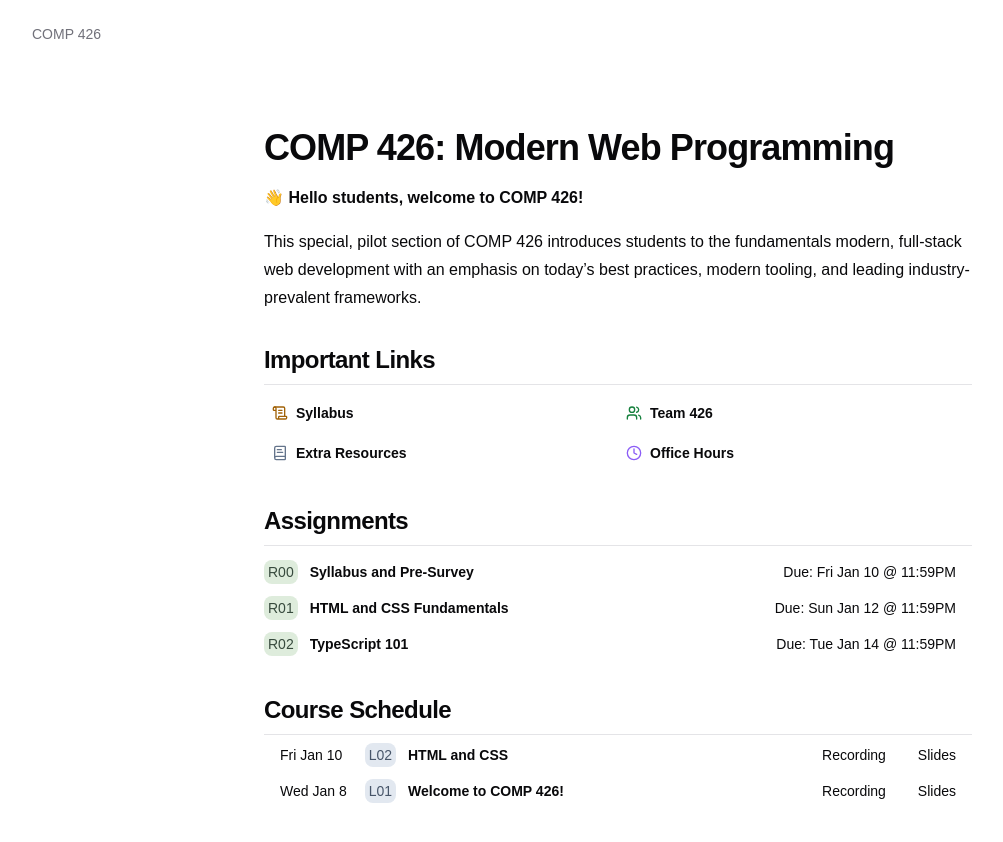
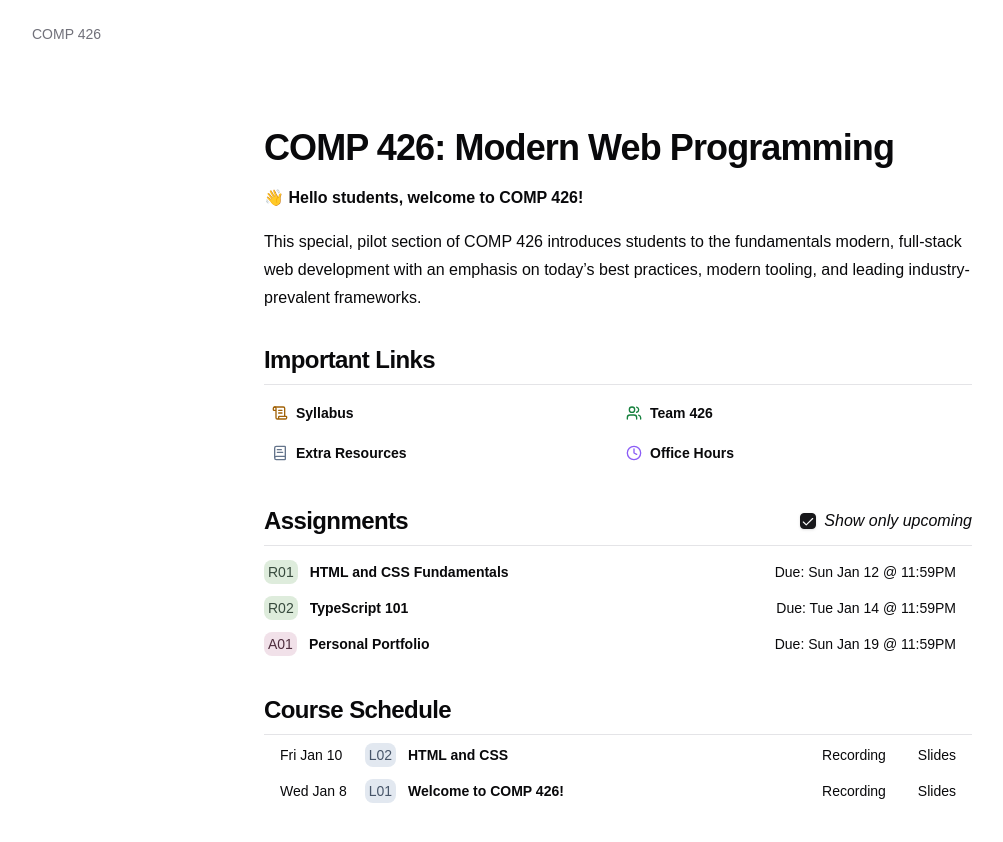
Before and after one commit to comp426-25s/comp426-25s.github.io, a Next.js app: page / in a window 1280 px wide. Shown: the top 842 px of the page, without its empty margins (22-1025 px from the left). Built offline with nearby package versions, Linux system fonts and the light colour scheme.

Commit message:
Add Checkbox and A01

```diff
--- a/app/page.tsx
+++ b/app/page.tsx
@@ -1,3 +1,5 @@
+"use client"
+
 import ScheduleListing from '@/components/widgets/schedule-listing';
 import { ScrollText } from 'lucide-react';
 import { BookText } from 'lucide-react';
@@ -8,8 +10,13 @@
 import Schedule from '@/components/widgets/schedule';
 import Link from 'next/link';
 import Assignments from '@/components/widgets/assignments';
+import { Checkbox } from "@/components/ui/checkbox"
+import React from 'react';
 
 export default function Home() {
+
+  const [showOnlyUpcomingAssignments, setShowOnlyUpcomingAssignments] = React.useState(true);
+  const toggleShowOldAssignments = () => setShowOnlyUpcomingAssignments(!showOnlyUpcomingAssignments);
 
   return (
     <>
@@ -65,10 +72,20 @@
         </div>
       </div>
 
-      <h2 className="mt-8 scroll-m-20 border-b pb-2 text-2xl font-semibold tracking-tight first:mt-0">
-        Assignments
-      </h2>
-      <Assignments />
+      <div className="flex flex-row justify-between items-center mt-8 scroll-m-20 border-b pb-2 first:mt-0">
+        <h2 className="text-2xl font-semibold tracking-tight">
+          Assignments
+        </h2>
+
+        <div className="flex flex-row gap-2 items-center">
+        <Checkbox
+          checked={showOnlyUpcomingAssignments}
+          onCheckedChange={toggleShowOldAssignments}
+        />
+        <p><em>Show only upcoming</em></p>
+        </div>
+      </div>
+      <Assignments showOnlyUpcomingAssignments={showOnlyUpcomingAssignments} />
 
       <h2 className="mt-8 scroll-m-20 border-b pb-2 text-2xl font-semibold tracking-tight first:mt-0">
         Course Schedule
--- /dev/null
+++ b/components/ui/checkbox.tsx
@@ -0,0 +1,30 @@
+"use client"
+
+import * as React from "react"
+import * as CheckboxPrimitive from "@radix-ui/react-checkbox"
+import { Check } from "lucide-react"
+
+import { cn } from "@/lib/utils"
+
+const Checkbox = React.forwardRef<
+  React.ElementRef<typeof CheckboxPrimitive.Root>,
+  React.ComponentPropsWithoutRef<typeof CheckboxPrimitive.Root>
+>(({ className, ...props }, ref) => (
+  <CheckboxPrimitive.Root
+    ref={ref}
+    className={cn(
+      "peer h-4 w-4 shrink-0 rounded-sm border border-primary shadow focus-visible:outline-none focus-visible:ring-1 focus-visible:ring-ring disabled:cursor-not-allowed disabled:opacity-50 data-[state=checked]:bg-primary data-[state=checked]:text-primary-foreground",
+      className
+    )}
+    {...props}
+  >
+    <CheckboxPrimitive.Indicator
+      className={cn("flex items-center justify-center text-current")}
+    >
+      <Check className="h-4 w-4" />
+    </CheckboxPrimitive.Indicator>
+  </CheckboxPrimitive.Root>
+))
+Checkbox.displayName = CheckboxPrimitive.Root.displayName
+
+export { Checkbox }
--- a/components/widgets/assignment-listing.tsx
+++ b/components/widgets/assignment-listing.tsx
@@ -20,7 +20,7 @@
                         </div>
                     )}
 
-                    <p className="font-semibold ml-3 text-ellipsis min-w-0 overflow-hidden whitespace-nowrap">{ props.item.title }</p>
+                    <p className={`font-semibold ml-3 text-ellipsis min-w-0 overflow-hidden whitespace-nowrap ${props.item.past && " text-pink-600 line-through"}`}>{ props.item.title }</p>
                     {/* Date Section
                     <div className="flex flex-row w-[110px]">
                         <p className="text-sm">{ props.item.date }</p>
@@ -30,7 +30,7 @@
                 </div>
                 {/* Buttons Section */}
                 <div className="flex flex-row sm:items-center ml-12 sm:ml-auto">
-                    <p className="text-sm">Due: {props.item.due}</p>
+                    <p className={`text-sm ${props.item.past && " text-pink-600 line-through"}`}>Due: {props.item.due}</p>
                 </div>
             </Link>
         </Button>
--- a/components/widgets/assignments.tsx
+++ b/components/widgets/assignments.tsx
@@ -4,10 +4,10 @@
 import { AssignmentItem } from '@/course/models/models';
 import AssignmentListing from './assignment-listing';
 
-export default function Assignments() {
+export default function Assignments({ showOnlyUpcomingAssignments }: { showOnlyUpcomingAssignments: boolean }) {
     return (
         <div className="mt-2">
-        {(assignments as unknown as AssignmentItem[]).map(item => (
+        {(assignments as unknown as AssignmentItem[]).filter(a => !showOnlyUpcomingAssignments || !a.past).map(item => (
             <AssignmentListing key={item.code} item={item} />
         ))}
         </div>
--- a/course/assignments.yaml
+++ b/course/assignments.yaml
@@ -4,19 +4,22 @@
   due: Fri Jan 10 @ 11:59PM
   title: Syllabus and Pre-Survey
   url: syllabus
+  past: true
 
 - code: R01
   due: Sun Jan 12 @ 11:59PM
   title: HTML and CSS Fundamentals
   url: readings/r01-HTML-CSS-Fundamentals
+  past: false
 
 - code: R02
   due: Tue Jan 14 @ 11:59PM
   title: TypeScript 101
   url: readings/r02-TypeScript-for-Java-Developer
+  past: false
 
-
-# - code: A01
-#   due: Sun Jan 19 @ 11:59PM
-#   title: Personal Portfolio
-#   url: assignments/a01-personal-portfolio
+- code: A01
+  due: Sun Jan 19 @ 11:59PM
+  title: Personal Portfolio
+  url: assignments/a01-personal-portfolio
+  past: false
--- a/course/models/models.ts
+++ b/course/models/models.ts
@@ -15,5 +15,6 @@
     code: string;
     due: string;
     title: string;
+    past: boolean;
     url: string | null;
 }
--- a/package.json
+++ b/package.json
@@ -13,6 +13,7 @@
     "@mdx-js/react": "^3.1.0",
     "@next/mdx": "^15.0.3",
     "@radix-ui/react-accordion": "^1.2.2",
+    "@radix-ui/react-checkbox": "^1.1.3",
     "@radix-ui/react-navigation-menu": "^1.2.1",
     "@radix-ui/react-scroll-area": "^1.2.2",
     "@radix-ui/react-select": "^2.1.2",
```
Also changed, not shown: 1 other file (tests, documents, lock files or other folders).
